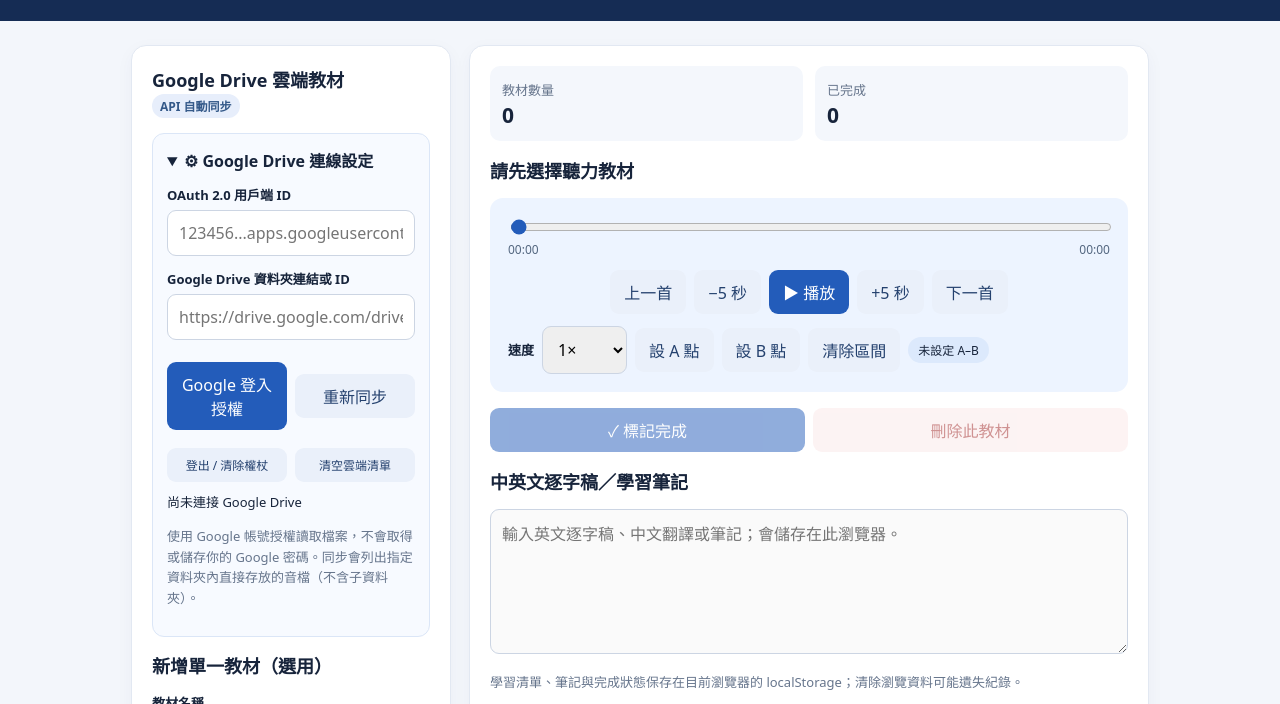
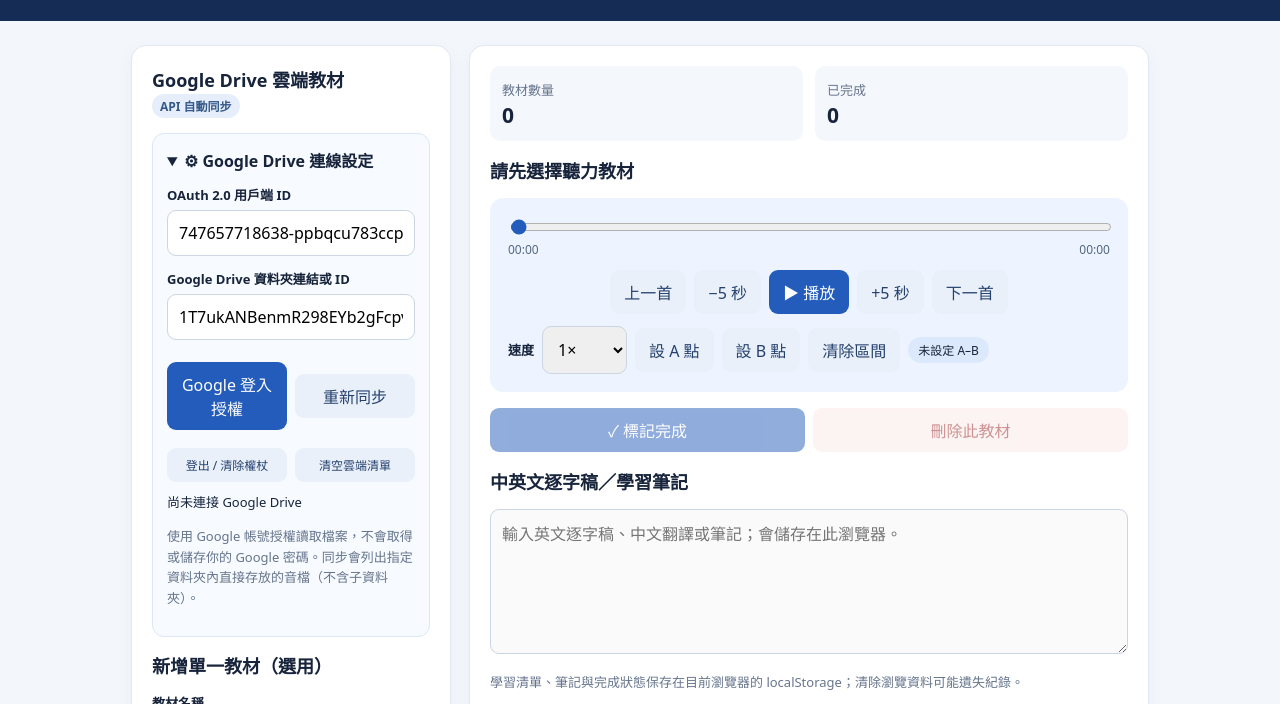
Before and after one commit to domurely-oss/toeic-learning, a plain HTML site: page index.html in a window 1280 px wide. Shown: the part 96-800 px from the top of the page. Drawn offline with Linux system fonts and the light colour scheme.

Commit message:
Add files via upload

```diff
--- a/index.html
+++ b/index.html
@@ -13,7 +13,9 @@ const $=id=>document.getElementById(id),key='toeic_lessons_v1';let tracks=[];try
 function status(message,error=false){$('driveInfo').textContent=message;$('driveInfo').className='status '+(error?'err':'ok')}
 function folderFrom(s){s=s.trim();let m=s.match(/\/folders\/([a-zA-Z0-9_-]+)/);return m?m[1]:/^[a-zA-Z0-9_-]{10,}$/.test(s)?s:null}
 function saveConfig(){cfg={clientId:$('clientId').value.trim(),folderId:$('folderId').value.trim()};localStorage.setItem(configKey,JSON.stringify(cfg))}
-$('clientId').value=cfg.clientId||'';$('folderId').value=cfg.folderId||'';
+const DEFAULT_CLIENT_ID='747657718638-ppbqcu783ccpvln2jnau2ltkrrjpkmhm.apps.googleusercontent.com';
+const DEFAULT_FOLDER_ID='1T7ukANBenmR298EYb2gFcpv1SAWtrMev';
+$('clientId').value=cfg.clientId||DEFAULT_CLIENT_ID;$('folderId').value=cfg.folderId||DEFAULT_FOLDER_ID;
 $('clientId').onchange=saveConfig;$('folderId').onchange=saveConfig;
 function googleReady(){if(location.protocol==='file:')throw Error('請透過 GitHub Pages HTTPS 網址，或使用 http://localhost:8765 開啟網站；不能直接以 file:// 開啟 HTML 使用 Google 登入。');if(!window.google?.accounts?.oauth2)throw Error('Google 登入元件尚未載入，請確認網路可連線至 accounts.google.com。');let cid=$('clientId').value.trim();if(!/^[^\s]+\.apps\.googleusercontent\.com$/.test(cid))throw Error('請輸入有效的 OAuth 用戶端 ID');return cid}
 $('connect').onclick=()=>{try{let cid=googleReady();saveConfig();tokenClient=google.accounts.oauth2.initTokenClient({client_id:cid,scope:'https://www.googleapis.com/auth/drive.readonly',callback:async response=>{if(response.error||!response.access_token){status('登入授權失敗：'+(response.error||'未取得存取權杖'),true);return}accessToken=response.access_token;status('授權成功，正在讀取資料夾…');await syncDrive()}});tokenClient.requestAccessToken({prompt:'consent'})}catch(e){status(e.message,true)}};
```
